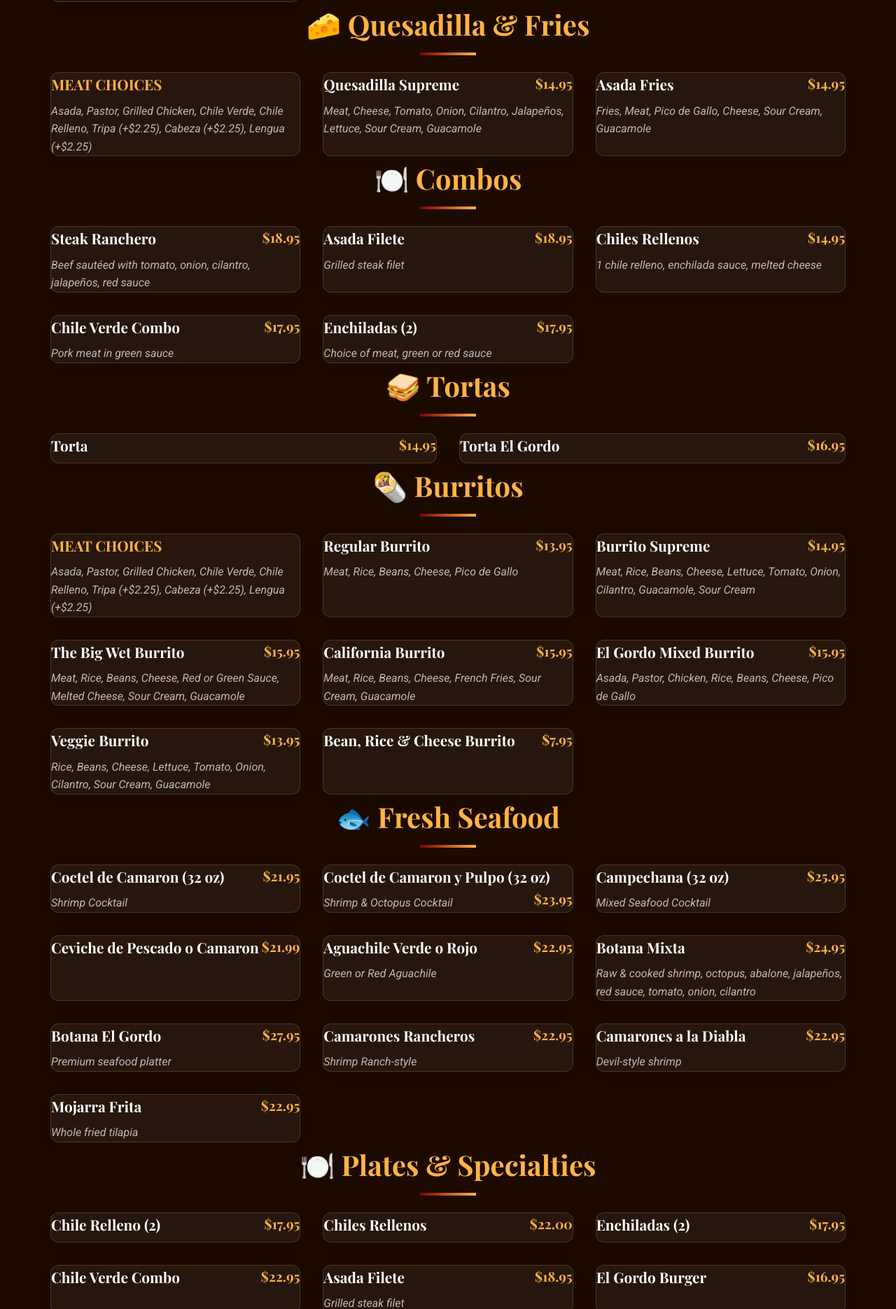
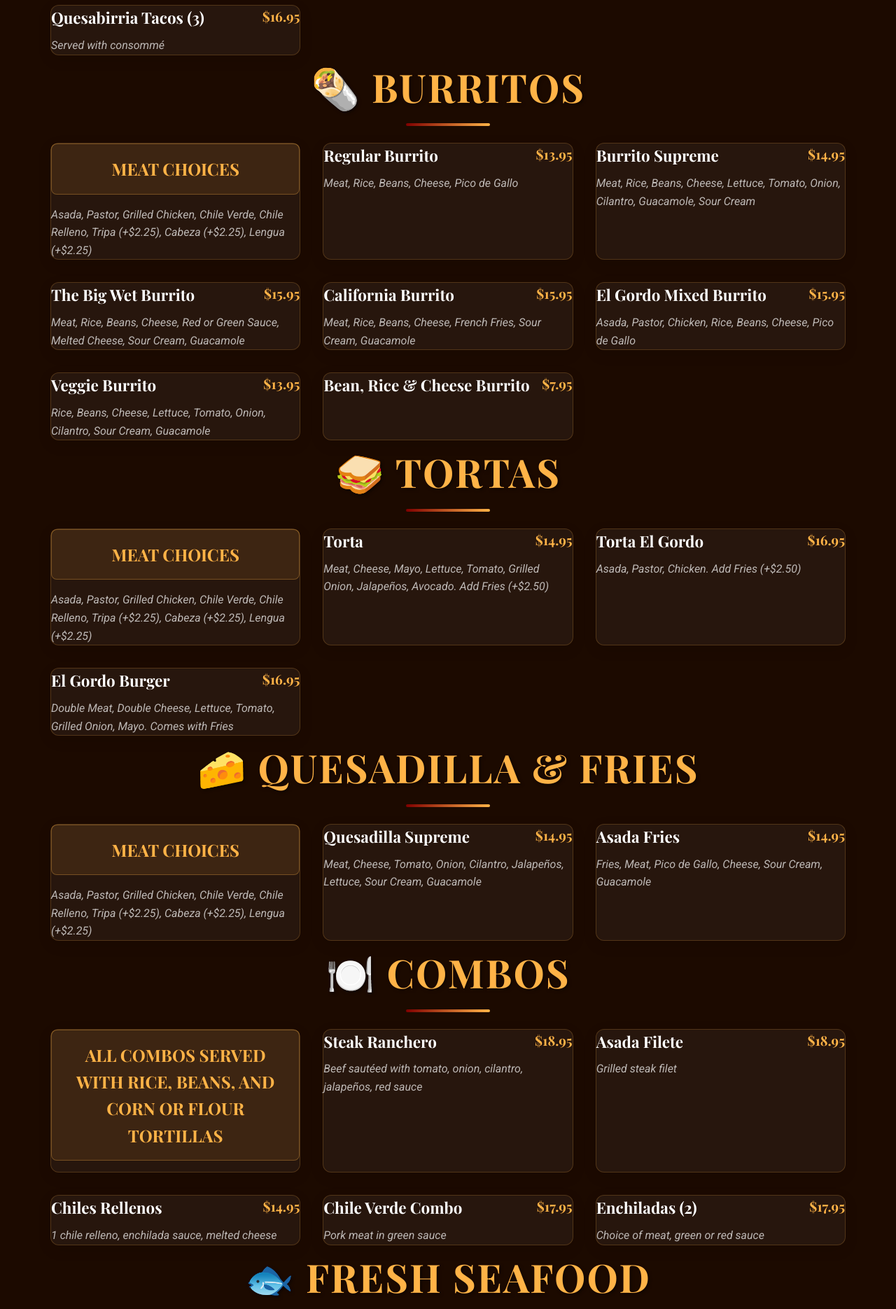
Before and after one commit to marktech7/elgordo, a plain HTML site: page index.html in a window 1280 px wide. Shown: the part 930-2800 px from the top of the page at 70% size. Drawn offline with nearby package versions, Linux system fonts and the light colour scheme.

Commit message:
Add files via upload

```diff
--- a/index.html
+++ b/index.html
@@ -40,10 +40,12 @@
     <button class="nav-toggle" aria-label="Toggle navigation" aria-expanded="false" aria-controls="primary-navigation">&#9776;</button>
     <ul id="primary-navigation">
       <li><a href="#tacos">Tacos</a></li>
+      <li><a href="#burritos">Burritos</a></li>
       <li><a href="#tortas">Tortas</a></li>
-      <li><a href="#burritos">Burritos</a></li>
-      <li><a href="#seafood">Seafood</a></li>
-      <li><a href="#specialties">Specialties</a></li>
+      <li><a href="#quesadilla">Quesadilla & Fries</a></li>
+      <li><a href="#combos">Combos</a></li>
+      <li><a href="#seafood">Fresh Seafood</a></li>
+      <li><a href="#hot-seafood">Hot Seafood</a></li>
       <li><a href="#gallery">Gallery</a></li>
       <li><a href="#contact">Contact</a></li>
     </ul>
@@ -61,7 +63,7 @@
   <main>
     <!-- Tacos Section -->
     <section class="menu-section" id="tacos">
-      <h2>🌮 Tacos</h2>
+      <h2>🌮 TACOS</h2>
       <div class="menu-items">
         <article class="menu-category">
           <h3>Standard Tacos <span class="price">$3.75</span></h3>
@@ -82,67 +84,9 @@
       </div>
     </section>
 
-    <!-- Quesadilla & Fries Section -->
-    <section class="menu-section" id="quesadilla">
-      <h2>🧀 Quesadilla & Fries</h2>
-      <div class="menu-items">
-        <article class="menu-category">
-          <h3>Meat Choices</h3>
-          <p class="description">Asada, Pastor, Grilled Chicken, Chile Verde, Chile Relleno, Tripa (+$2.25), Cabeza (+$2.25), Lengua (+$2.25)</p>
-        </article>
-        <article class="menu-item">
-          <h3>Quesadilla Supreme <span class="price">$14.95</span></h3>
-          <p class="description">Meat, Cheese, Tomato, Onion, Cilantro, Jalapeños, Lettuce, Sour Cream, Guacamole</p>
-        </article>
-        <article class="menu-item">
-          <h3>Asada Fries <span class="price">$14.95</span></h3>
-          <p class="description">Fries, Meat, Pico de Gallo, Cheese, Sour Cream, Guacamole</p>
-        </article>
-      </div>
-    </section>
-
-    <!-- Combos Section -->
-    <section class="menu-section" id="combos">
-      <h2>🍽️ Combos</h2>
-      <div class="menu-items">
-        <article class="menu-item">
-          <h3>Steak Ranchero <span class="price">$18.95</span></h3>
-          <p class="description">Beef sautéed with tomato, onion, cilantro, jalapeños, red sauce</p>
-        </article>
-        <article class="menu-item">
-          <h3>Asada Filete <span class="price">$18.95</span></h3>
-          <p class="description">Grilled steak filet</p>
-        </article>
-        <article class="menu-item">
-          <h3>Chiles Rellenos <span class="price">$14.95</span></h3>
-          <p class="description">1 chile relleno, enchilada sauce, melted cheese</p>
-        </article>
-        <article class="menu-item">
-          <h3>Chile Verde Combo <span class="price">$17.95</span></h3>
-          <p class="description">Pork meat in green sauce</p>
-        </article>
-        <article class="menu-item">
-          <h3>Enchiladas (2) <span class="price">$17.95</span></h3>
-          <p class="description">Choice of meat, green or red sauce</p>
-        </article>
-      </div>
-    </section>
-    <!-- Tortas Section -->
-    <section class="menu-section" id="tortas">
-      <h2>🥪 Tortas</h2>
-      <div class="menu-items">
-        <article class="menu-item">
-          <h3>Torta <span class="price">$14.95</span></h3>
-        </article>
-        <article class="menu-item">
-          <h3>Torta El Gordo <span class="price">$16.95</span></h3>
-        </article>
-      </div>
-    </section>
-
     <!-- Burritos Section -->
     <section class="menu-section" id="burritos">
-      <h2>🌯 Burritos</h2>
+      <h2>🌯 BURRITOS</h2>
       <div class="menu-items">
         <article class="menu-category">
           <h3>Meat Choices</h3>
@@ -178,9 +122,81 @@
       </div>
     </section>
 
-    <!-- Seafood Section -->
+    <!-- Tortas Section -->
+    <section class="menu-section" id="tortas">
+      <h2>🥪 TORTAS</h2>
+      <div class="menu-items">
+        <article class="menu-category">
+          <h3>Meat Choices</h3>
+          <p class="description">Asada, Pastor, Grilled Chicken, Chile Verde, Chile Relleno, Tripa (+$2.25), Cabeza (+$2.25), Lengua (+$2.25)</p>
+        </article>
+        <article class="menu-item">
+          <h3>Torta <span class="price">$14.95</span></h3>
+          <p class="description">Meat, Cheese, Mayo, Lettuce, Tomato, Grilled Onion, Jalapeños, Avocado. Add Fries (+$2.50)</p>
+        </article>
+        <article class="menu-item">
+          <h3>Torta El Gordo <span class="price">$16.95</span></h3>
+          <p class="description">Asada, Pastor, Chicken. Add Fries (+$2.50)</p>
+        </article>
+        <article class="menu-item">
+          <h3>El Gordo Burger <span class="price">$16.95</span></h3>
+          <p class="description">Double Meat, Double Cheese, Lettuce, Tomato, Grilled Onion, Mayo. Comes with Fries</p>
+        </article>
+      </div>
+    </section>
+
+    <!-- Quesadilla & Fries Section -->
+    <section class="menu-section" id="quesadilla">
+      <h2>🧀 QUESADILLA & FRIES</h2>
+      <div class="menu-items">
+        <article class="menu-category">
+          <h3>Meat Choices</h3>
+          <p class="description">Asada, Pastor, Grilled Chicken, Chile Verde, Chile Relleno, Tripa (+$2.25), Cabeza (+$2.25), Lengua (+$2.25)</p>
+        </article>
+        <article class="menu-item">
+          <h3>Quesadilla Supreme <span class="price">$14.95</span></h3>
+          <p class="description">Meat, Cheese, Tomato, Onion, Cilantro, Jalapeños, Lettuce, Sour Cream, Guacamole</p>
+        </article>
+        <article class="menu-item">
+          <h3>Asada Fries <span class="price">$14.95</span></h3>
+          <p class="description">Fries, Meat, Pico de Gallo, Cheese, Sour Cream, Guacamole</p>
+        </article>
+      </div>
+    </section>
+
+    <!-- Combos Section -->
+    <section class="menu-section" id="combos">
+      <h2>🍽️ COMBOS</h2>
+      <div class="menu-items">
+        <article class="menu-category">
+          <h3>All combos served with rice, beans, and corn or flour tortillas</h3>
+        </article>
+        <article class="menu-item">
+          <h3>Steak Ranchero <span class="price">$18.95</span></h3>
+          <p class="description">Beef sautéed with tomato, onion, cilantro, jalapeños, red sauce</p>
+        </article>
+        <article class="menu-item">
+          <h3>Asada Filete <span class="price">$18.95</span></h3>
+          <p class="description">Grilled steak filet</p>
+        </article>
+        <article class="menu-item">
+          <h3>Chiles Rellenos <span class="price">$14.95</span></h3>
+          <p class="description">1 chile relleno, enchilada sauce, melted cheese</p>
+        </article>
+        <article class="menu-item">
+          <h3>Chile Verde Combo <span class="price">$17.95</span></h3>
+          <p class="description">Pork meat in green sauce</p>
+        </article>
+        <article class="menu-item">
+          <h3>Enchiladas (2) <span class="price">$17.95</span></h3>
+          <p class="description">Choice of meat, green or red sauce</p>
+        </article>
+      </div>
+    </section>
+
+    <!-- Fresh Seafood Section -->
     <section class="menu-section" id="seafood">
-      <h2>🐟 Fresh Seafood</h2>
+      <h2>🐟 FRESH SEAFOOD</h2>
       <div class="menu-items">
         <article class="menu-item">
           <h3>Coctel de Camaron (32 oz) <span class="price">$21.95</span></h3>
@@ -192,23 +208,30 @@
         </article>
         <article class="menu-item">
           <h3>Campechana (32 oz) <span class="price">$25.95</span></h3>
-          <p class="description">Mixed Seafood Cocktail</p>
+          <p class="description">Shrimp juice, abalone, octopus, shrimp, oyster</p>
+        </article>
+        <article class="menu-item">
+          <h3>Aguachile Verde o Rojo <span class="price">$22.95</span></h3>
+          <p class="description">Raw shrimp, lemon juice, spicy sauce, cucumber, onion, avocado</p>
         </article>
         <article class="menu-item">
           <h3>Ceviche de Pescado o Camaron <span class="price">$21.99</span></h3>
         </article>
         <article class="menu-item">
-          <h3>Aguachile Verde o Rojo <span class="price">$22.95</span></h3>
-          <p class="description">Green or Red Aguachile</p>
-        </article>
-        <article class="menu-item">
           <h3>Botana Mixta <span class="price">$24.95</span></h3>
-          <p class="description">Raw & cooked shrimp, octopus, abalone, jalapeños, red sauce, tomato, onion, cilantro</p>
+          <p class="description">Raw & cooked shrimp, octopus, abalone</p>
         </article>
         <article class="menu-item">
           <h3>Botana El Gordo <span class="price">$27.95</span></h3>
-          <p class="description">Premium seafood platter</p>
+          <p class="description">Raw & cooked shrimp, octopus, scallops, tuna</p>
         </article>
+      </div>
+    </section>
+
+    <!-- Hot Seafood Section -->
+    <section class="menu-section" id="hot-seafood">
+      <h2>🔥 HOT SEAFOOD</h2>
+      <div class="menu-items">
         <article class="menu-item">
           <h3>Camarones Rancheros <span class="price">$22.95</span></h3>
           <p class="description">Shrimp Ranch-style</p>
@@ -218,43 +241,17 @@
           <p class="description">Devil-style shrimp</p>
         </article>
         <article class="menu-item">
-          <h3>Mojarra Frita <span class="price">$22.95</span></h3>
+          <h3>Mojarra Frita <span class="price">$14.95</span></h3>
           <p class="description">Whole fried tilapia</p>
         </article>
-      </div>
-    </section>
-
-    <!-- Specialties Section -->
-    <section class="menu-section" id="specialties">
-      <h2>🍽️ Plates & Specialties</h2>
-      <div class="menu-items">
         <article class="menu-item">
-          <h3>Chile Relleno (2) <span class="price">$17.95</span></h3>
+          <h3>Fish Taco Combo (2) <span class="price">$18.95</span></h3>
         </article>
         <article class="menu-item">
-          <h3>Chiles Rellenos <span class="price">$22.00</span></h3>
+          <h3>Shrimp Taco Combo (2) <span class="price">$18.95</span></h3>
         </article>
         <article class="menu-item">
-          <h3>Enchiladas (2) <span class="price">$17.95</span></h3>
-        </article>
-        <article class="menu-item">
-          <h3>Chile Verde Combo <span class="price">$22.95</span></h3>
-        </article>
-        <article class="menu-item">
-          <h3>Asada Filete <span class="price">$18.95</span></h3>
-          <p class="description">Grilled steak filet</p>
-        </article>
-        <article class="menu-item">
-          <h3>El Gordo Burger <span class="price">$16.95</span></h3>
-        </article>
-        <article class="menu-item">
-          <h3>El Gordo Mixed <span class="price">$15.95</span></h3>
-        </article>
-        <article class="menu-item">
-          <h3>Asada Fries <span class="price">$14.95</span></h3>
-        </article>
-        <article class="menu-item">
-          <h3>Quesadilla Supreme <span class="price">$14.95</span></h3>
+          <h3>Shrimp Burrito <span class="price">$17.95</span></h3>
         </article>
       </div>
     </section>
--- a/style.css
+++ b/style.css
@@ -92,20 +92,25 @@ main {
 }
 
 h2 {
-  font-size: 2.5rem;
+  font-size: 3.5rem;
   margin-bottom: 1.5rem;
   color: var(--text-gold);
   text-align: center;
   position: relative;
+  font-weight: 900;
+  text-transform: uppercase;
+  letter-spacing: 2px;
+  text-shadow: 2px 2px 4px rgba(0,0,0,0.5);
 }
 
 h2::after {
   content: '';
   display: block;
-  width: 80px;
+  width: 120px;
   height: 4px;
   background: linear-gradient(to right, var(--primary-color), var(--text-gold));
   margin: 0.5rem auto 0;
+  border-radius: 2px;
 }
 
 .menu-items {
@@ -128,7 +133,7 @@ h2::after {
 }
 
 .menu-item h3, .menu-category h3 {
-  font-size: 1.3rem;
+  font-size: 1.4rem;
   margin-bottom: 0.5rem;
   color: var(--light-color);
 }
@@ -137,6 +142,13 @@ h2::after {
   text-transform: uppercase;
   color: var(--secondary-color);
   font-weight: 700;
+  font-size: 1.5rem;
+  margin-bottom: 1rem;
+  text-align: center;
+  background: rgba(255, 179, 71, 0.1);
+  padding: 1rem;
+  border-radius: 8px;
+  border: 1px solid rgba(255, 179, 71, 0.3);
 }
 
 .description {
@@ -336,7 +348,8 @@ footer p {
 
 @media (max-width: 480px) {
   h2 {
-    font-size: 2rem;
+    font-size: 2.5rem;
+    letter-spacing: 1px;
   }
   .menu-item h3, .menu-category h3 {
     font-size: 1.1rem;
```
